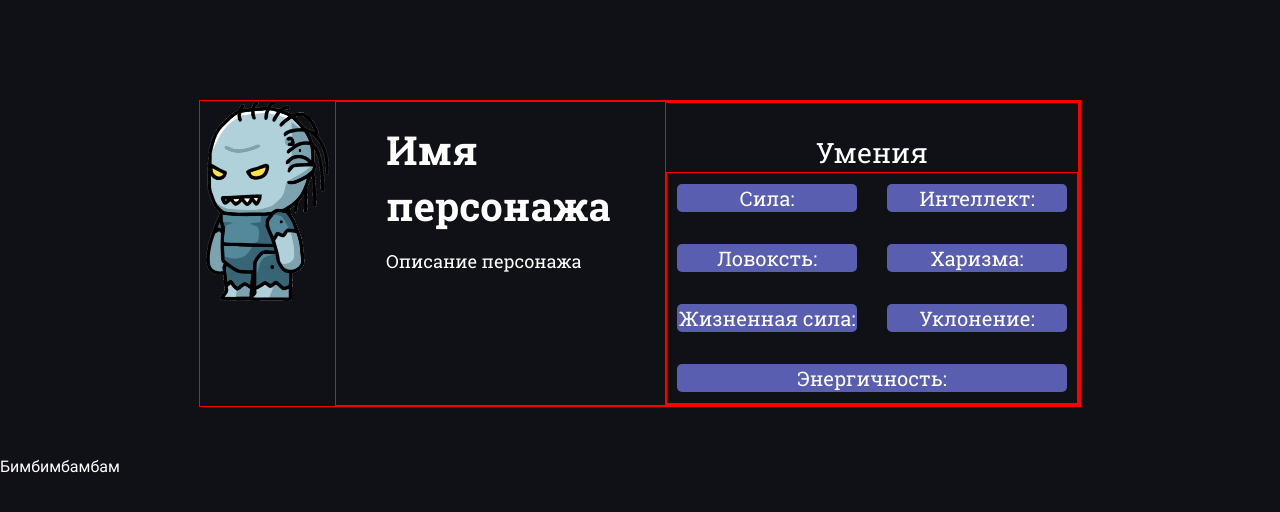
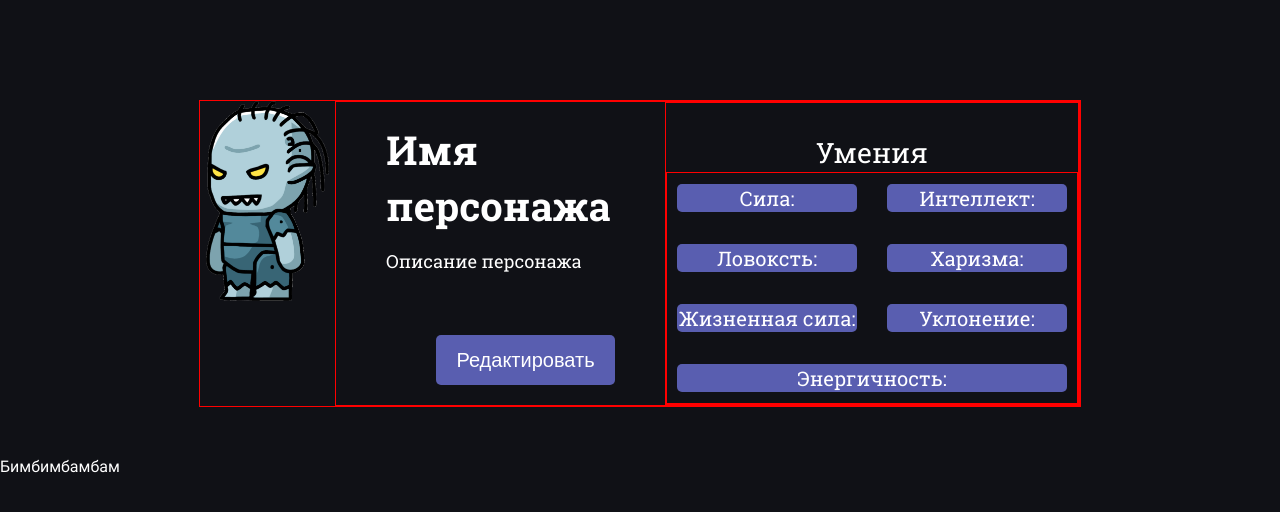
Before and after one commit to AndrewRusanov/test-game, a React (Create React App) app: page / in a window 1280 px wide. Shown: the top 512 px of the page. Built offline with nearby package versions, Linux system fonts and the light colour scheme.

Commit message:
feat: add edit button

```diff
--- a/src/components/header/profile/info/Info.jsx
+++ b/src/components/header/profile/info/Info.jsx
@@ -6,6 +6,9 @@ const Info = () => {
     <div className={styles.infoContainer}>
       <h1 className={styles.characterName}>Имя персонажа</h1>
       <h2 className={styles.characterDescription}>Описание персонажа</h2>
+      <button type="button" className={styles.editButton}>
+        Редактировать
+      </button>
     </div>
   );
 };
--- a/src/components/header/profile/info/Info.module.css
+++ b/src/components/header/profile/info/Info.module.css
@@ -20,3 +20,26 @@
   font-weight: 400;
   line-height: 1.4;
 }
+
+.editButton {
+  margin: auto 50px 20px;
+  color: white;
+  height: 50px;
+  font-size: 20px;
+  line-height: 1.4;
+  font-weight: 400;
+  background-color: #595eb0;
+  border-radius: 5px;
+  text-align: center;
+  border: none;
+}
+
+.editButton:hover {
+  cursor: pointer;
+  opacity: 0.8;
+}
+
+.editButton:active {
+  background-color: #604e9b;
+  opacity: 1;
+}
--- a/src/components/header/profile/stats/tag/Tag.jsx
+++ b/src/components/header/profile/stats/tag/Tag.jsx
@@ -9,7 +9,6 @@ import styles from './Tag.module.css';
 // 5.	#101116
 
 const Tag = props => {
-  console.log('lalala', props);
   return <p className={styles.statsValue}>{props.statValue}</p>;
 };
 
```
